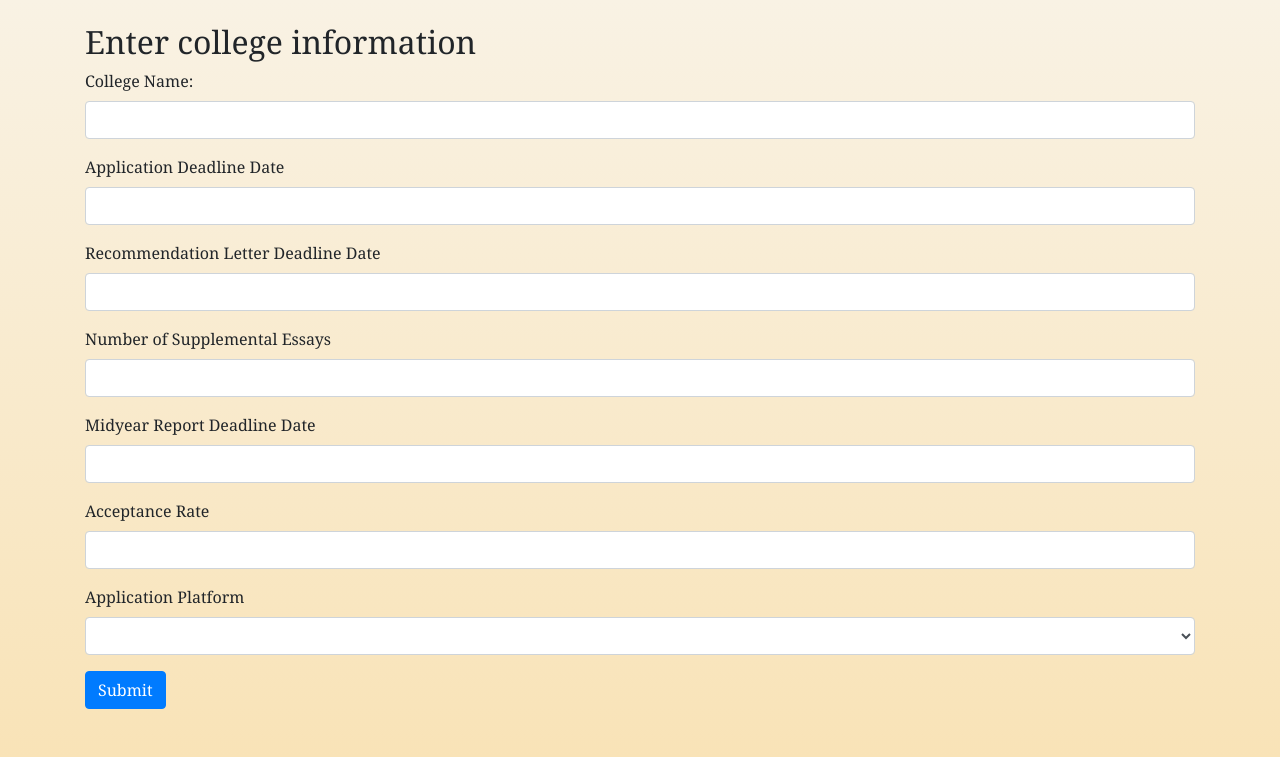
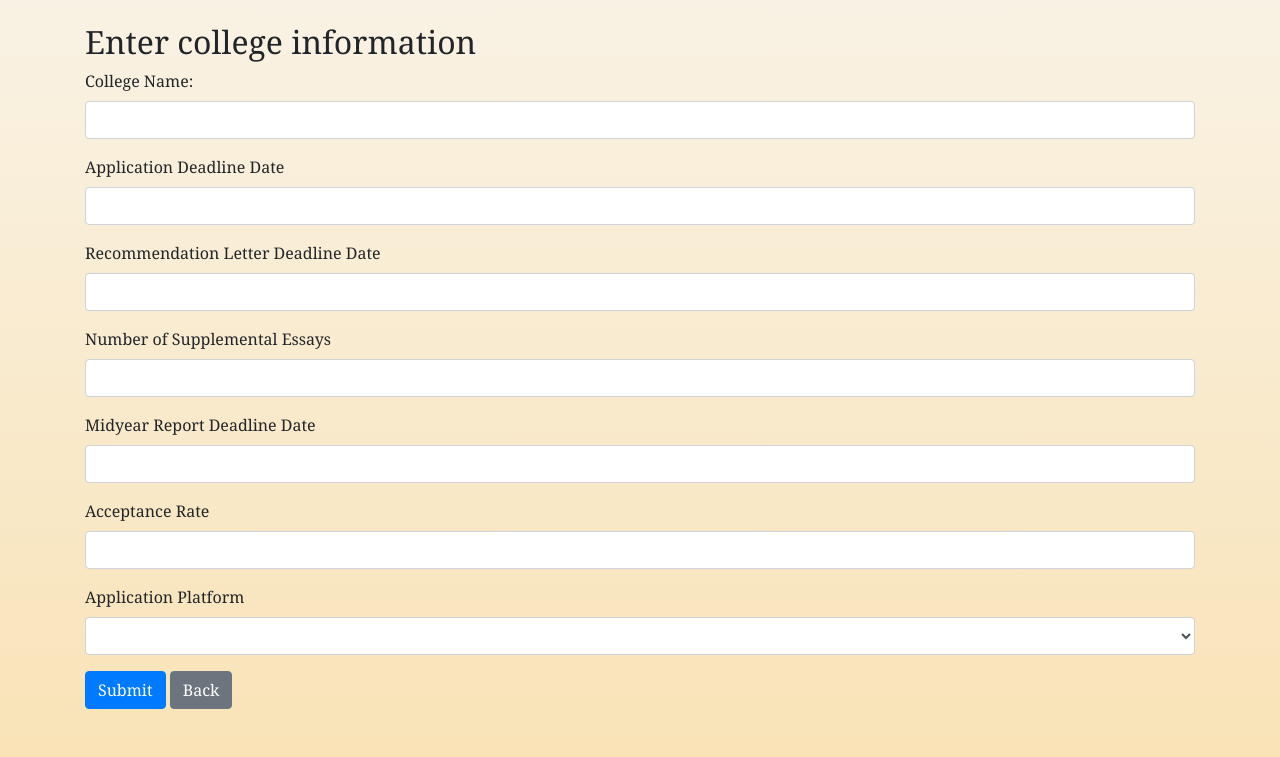
Before and after one commit to borao/college-easy, a Flask app: page /add_college in a window 1280 px wide. Shown: the part 101-858 px from the top of the page. Run offline with Flask 2, Linux system fonts and the light colour scheme; some libraries are stand-ins or nearby versions.

Commit message:
Add back button to college template

```diff
--- a/templates/college.html
+++ b/templates/college.html
@@ -91,6 +91,7 @@
     </div>
 
     <button type="submit" class="btn btn-primary">Submit</button>
+    <a class="btn btn-secondary" href="/">Back</a>
 
     <br> <br> <br>
 </div>
```
